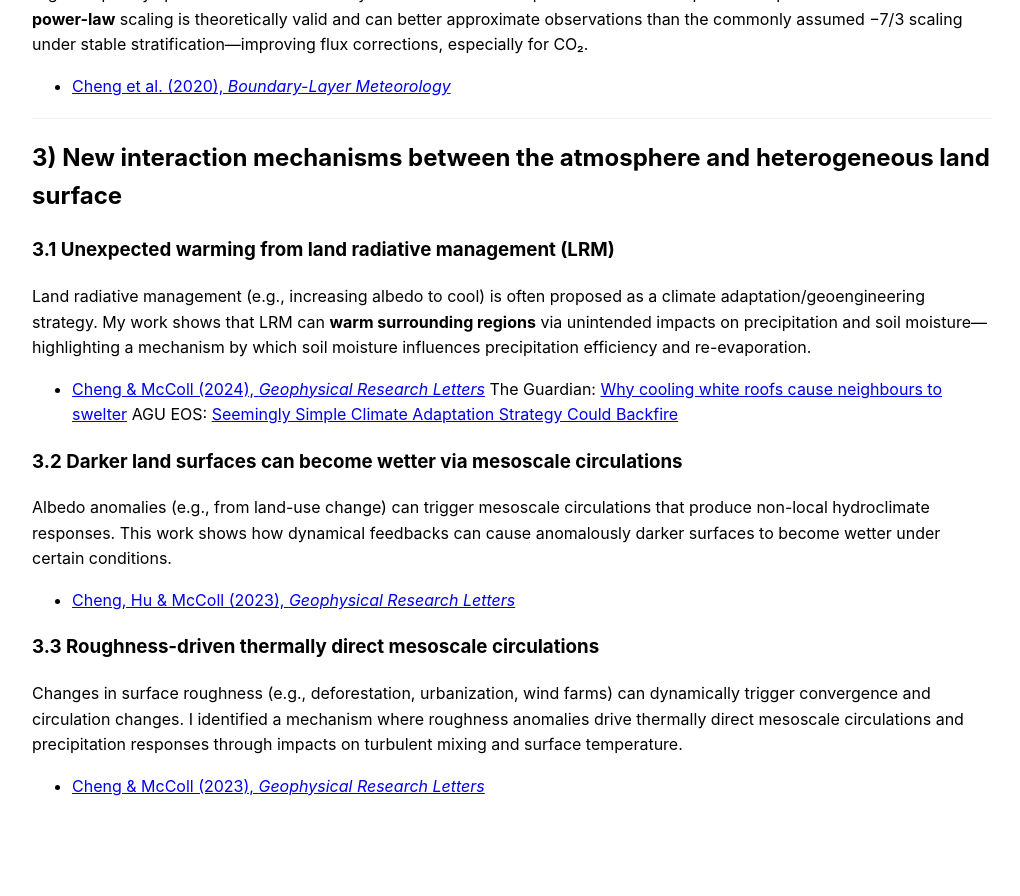
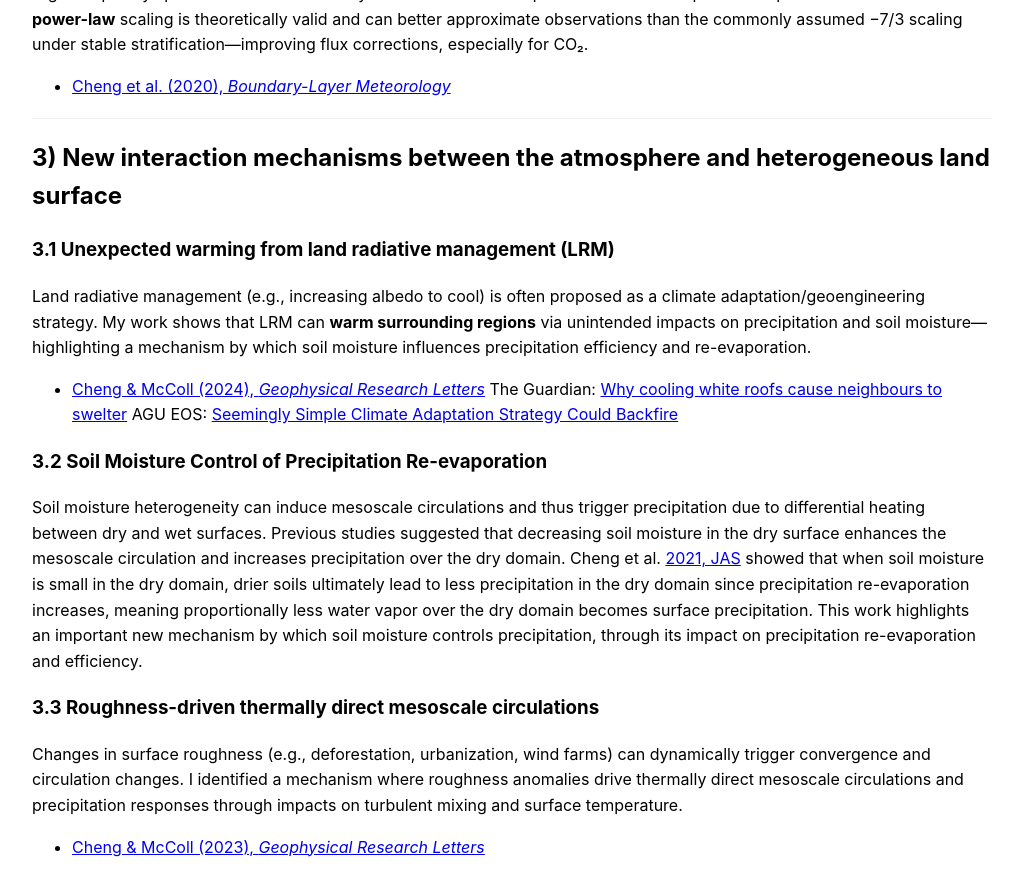
Before and after one commit to yc2965/yc2965.github.io, a Jekyll site: the page built from research.md, in a window 1280 px wide and 900 px high, scrolled down 1583 px. Shown: the top 896 px of the window, without its empty margins (128-1148 px from the left). Built offline with Jekyll 4.4.1, drawn with Linux system fonts in a browser that asks for light colours; our own code applies the rules of GitHub Pages for plain Markdown files; before the commit the page ends 2422 px from its top, so only the background shows below that.

Commit message:
Update research.md

```diff
--- a/research.md
+++ b/research.md
@@ -51,10 +51,8 @@ Land radiative management (e.g., increasing albedo to cool) is often proposed as
 The Guardian: [Why cooling white roofs cause neighbours to swelter](https://www.theguardian.com/news/2024/dec/05/weatherwatch-why-cooling-white-roofs-cause-neighbours-to-swelter)
 AGU EOS: [Seemingly Simple Climate Adaptation Strategy Could Backfire](https://eos.org/research-spotlights/seemingly-simple-climate-adaptation-strategy-could-backfire)
 
-### 3.2 Darker land surfaces can become wetter via mesoscale circulations
-Albedo anomalies (e.g., from land-use change) can trigger mesoscale circulations that produce non-local hydroclimate responses. This work shows how dynamical feedbacks can cause anomalously darker surfaces to become wetter under certain conditions.
-
-- [Cheng, Hu & McColl (2023), *Geophysical Research Letters*](https://doi.org/10.1029/2023GL104137)
+### 3.2 Soil Moisture Control of Precipitation Re-evaporation
+Soil moisture heterogeneity can induce mesoscale circulations and thus trigger precipitation due to differential heating between dry and wet surfaces. Previous studies suggested that decreasing soil moisture in the dry surface enhances the mesoscale circulation and increases  precipitation over the dry domain. Cheng et al. [2021, JAS](https://doi.org/10.1175/JAS-D-21-0059.1) showed that when soil moisture is small in the dry domain, drier soils ultimately lead to less precipitation in the dry domain since precipitation re-evaporation increases, meaning proportionally less water vapor over the dry domain becomes surface precipitation. This work highlights an important new mechanism by which soil moisture controls precipitation, through its impact on precipitation re-evaporation and efficiency.
 
 ### 3.3 Roughness-driven thermally direct mesoscale circulations
 Changes in surface roughness (e.g., deforestation, urbanization, wind farms) can dynamically trigger convergence and circulation changes. I identified a mechanism where roughness anomalies drive thermally direct mesoscale circulations and precipitation responses through impacts on turbulent mixing and surface temperature.
```
